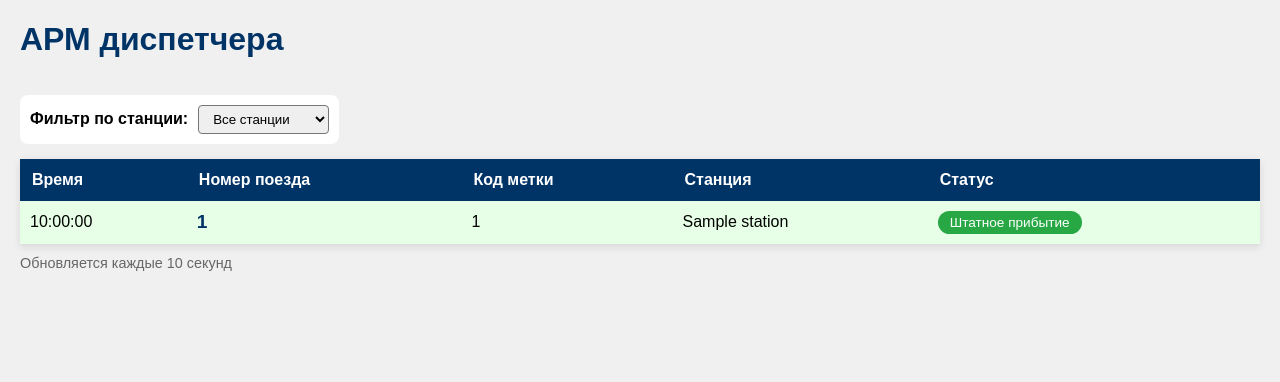
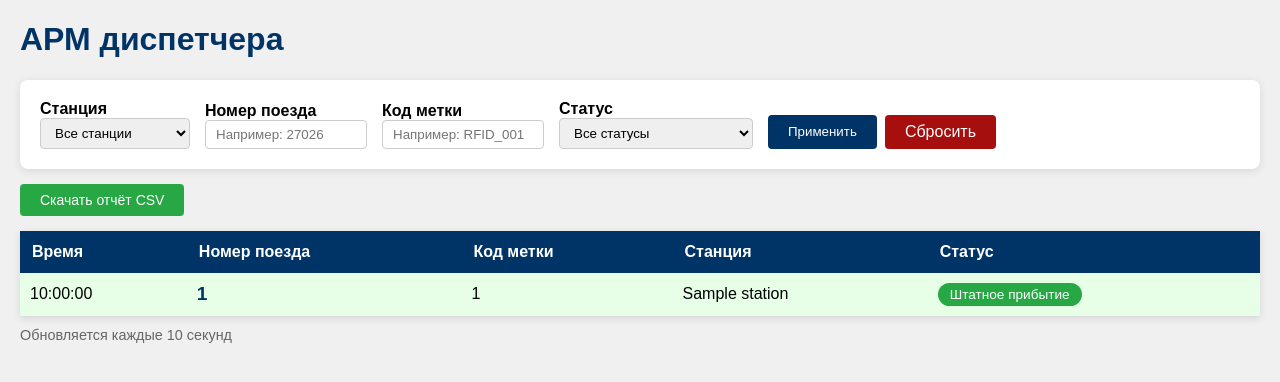
Before and after one commit to avordnaskella/MetroScan, a Django app: page / in a window 1280 px wide. Shown: the top 382 px of the page. Run offline with Django 5.2, Linux system fonts and the light colour scheme; tables that the repository leaves empty hold one stand-in row (values such as "Sample post").

Commit message:
почти полная фильтрация

```diff
--- a/metro_s/metro_project/station_control/templates/dashboard.html
+++ b/metro_s/metro_project/station_control/templates/dashboard.html
@@ -66,10 +66,13 @@
 <body>
     <h1>АРМ диспетчера</h1>
 
-<div style="margin: 15px 0; background: white; padding: 10px; border-radius: 8px; display: inline-block;">
-    <form method="get" style="display: flex; align-items: center; gap: 10px;">
-        <label for="station"><strong>Фильтр по станции:</strong></label>
-        <select name="station" id="station" onchange="this.form.submit()" style="padding: 5px 10px; border-radius: 4px;">
+
+<div style="margin: 15px 0; background: white; padding: 20px; border-radius: 8px; box-shadow: 0 2px 8px rgba(0,0,0,0.1);">
+    <form method="get" style="display: flex; flex-wrap: wrap; gap: 15px; align-items: flex-end;">
+        <!-- Фильтр по станции -->
+        <div>
+            <label><strong>Станция</strong></label><br>
+            <select name="station" style="padding: 6px 10px; border-radius: 4px; border: 1px solid #ccc; min-width: 150px;">
                 <option value="all" {% if selected_station == 'all' %}selected{% endif %}>Все станции</option>
                 {% for station in stations %}
                     <option value="{{ station.station_id }}" {% if selected_station == station.station_id|stringformat:"s" %}selected{% endif %}>
@@ -77,7 +80,50 @@
                     </option>
                 {% endfor %}
             </select>
+        </div>
+
+        <!-- Фильтр по номеру поезда -->
+        <div>
+            <label><strong>Номер поезда</strong></label><br>
+            <input type="text" name="train_number" value="{{ train_number }}" placeholder="Например: 27026" style="padding: 6px 10px; border-radius: 4px; border: 1px solid #ccc; width: 140px;">
+        </div>
+
+        <!-- Фильтр по коду метки -->
+        <div>
+            <label><strong>Код метки</strong></label><br>
+            <input type="text" name="tag_uid" value="{{ tag_uid }}" placeholder="Например: RFID_001" style="padding: 6px 10px; border-radius: 4px; border: 1px solid #ccc; width: 140px;">
+        </div>
+
+        <!-- Фильтр по статусу -->
+        <div>
+            <label><strong>Статус</strong></label><br>
+            <select name="status" style="padding: 6px 10px; border-radius: 4px; border: 1px solid #ccc; min-width: 150px;">
+                <option value="all" {% if selected_status == 'all' %}selected{% endif %}>Все статусы</option>
+                <option value="OK" {% if selected_status == 'OK' %}selected{% endif %}>Штатное прибытие</option>
+                <option value="ERROR" {% if selected_status == 'ERROR' %}selected{% endif %}>Ошибка идентификации</option>
+                <option value="DUPLICATE" {% if selected_status == 'DUPLICATE' %}selected{% endif %}>Дубликат</option>
+            </select>
+        </div>
+
+        <!-- Кнопки -->
+        <div style="display: flex; gap: 8px;">
+            <button type="submit" style="background: #003366; color: white; border: none; padding: 8px 20px; border-radius: 4px; cursor: pointer;">
+                Применить
+            </button>
+            <a href="/" style="background: #a70f0f; color: white; border: none; padding: 8px 20px; border-radius: 4px; text-decoration: none; display: inline-block;">
+                Сбросить
+            </a>
+        </div>
     </form>
+</div>
+
+<!-- КНОПКА ЭКСПОРТА CSV -->
+<div style="margin: 10px 0 15px 0;">
+    <a href="/export/csv/{% if request.GET.urlencode %}?{{ request.GET.urlencode }}{% endif %}" download>
+        <button style="background: #28a745; color: white; border: none; padding: 8px 20px; border-radius: 4px; cursor: pointer; font-size: 14px;">
+            Скачать отчёт CSV
+        </button>
+    </a>
 </div>
 
     <div id="events-table">
--- a/metro_s/metro_project/station_control/urls.py
+++ b/metro_s/metro_project/station_control/urls.py
@@ -4,4 +4,5 @@ from . import views
 urlpatterns = [
     path('api/register_pass/', views.register_pass, name='register_pass'),
     path('', views.dashboard, name='dashboard'),
+    path('export/csv/', views.export_csv, name='export_csv'),
 ]
--- a/metro_s/metro_project/station_control/views.py
+++ b/metro_s/metro_project/station_control/views.py
@@ -70,19 +70,79 @@ def register_pass(request):
 
 
 def dashboard(request):
-    """Главная страница диспетчера с фильтром по станции"""
-    station_filter = request.GET.get('station', 'all')
+    """Главная страница диспетчера с фильтрацией"""
     events = PassEvent.objects.select_related('station', 'train', 'rfid_tag')
 
+    # Фильтр по станции
+    station_filter = request.GET.get('station', 'all')
     if station_filter != 'all':
-        events = events.filter(station__station_id=station_filter)
+        events = events.filter(stationstation_id=station_filter)
 
-    events = events.order_by('-occurred_at')[:20]
+    # Фильтр по номеру поезда
+    train_number = request.GET.get('train_number', '')
+    if train_number:
+        events = events.filter(trainroute_number=train_number)
+
+    # Фильтр по коду метки
+    tag_uid = request.GET.get('tag_uid', '')
+    if tag_uid:
+        events = events.filter(rfid_tagtag_uidicontains=tag_uid)
+
+    # Фильтр по статусу
+    status_filter = request.GET.get('status', 'all')
+    if status_filter != 'all':
+        events = events.filter(status=status_filter)
+
+    events = events.order_by('-occurred_at')[:50]  # показываем до 50 записей
     stations = Station.objects.all()
 
     context = {
         'events': events,
         'stations': stations,
         'selected_station': station_filter,
+        'train_number': train_number,
+        'tag_uid': tag_uid,
+        'selected_status': status_filter,
     }
     return render(request, 'dashboard.html', context)
+
+
+def export_csv(request):
+    """Экспорт всех событий в CSV с учётом текущих фильтров"""
+    response = HttpResponse(content_type='text/csv')
+    response['Content-Disposition'] = 'attachment; filename="metro_scan_report.csv"'
+
+    writer = csv.writer(response)
+    writer.writerow(['Время', 'Номер поезда', 'Код метки', 'Станция', 'Статус'])
+
+    events = PassEvent.objects.select_related('station', 'train', 'rfid_tag')
+
+    # Применяем те же фильтры, что и в dashboard
+    station_filter = request.GET.get('station', 'all')
+    if station_filter != 'all':
+        events = events.filter(stationstation_id=station_filter)
+
+    train_number = request.GET.get('train_number', '')
+    if train_number:
+        events = events.filter(trainroute_number=train_number)
+
+    tag_uid = request.GET.get('tag_uid', '')
+    if tag_uid:
+        events = events.filter(rfid_tagtag_uidicontains=tag_uid)
+
+    status_filter = request.GET.get('status', 'all')
+    if status_filter != 'all':
+        events = events.filter(status=status_filter)
+
+    events = events.order_by('-occurred_at')
+
+    for event in events:
+        writer.writerow([
+            event.occurred_at.strftime('%Y-%m-%d %H:%M:%S'),
+            event.train.route_number if event.train else 'Неизвестный поезд',
+            event.rfid_tag.tag_uid if event.rfid_tag else 'Неизвестно',
+            event.station.name,
+            event.get_status_display(),
+        ])
+
+    return response
```
Lines whose indentation alone changed are shown as unchanged.
